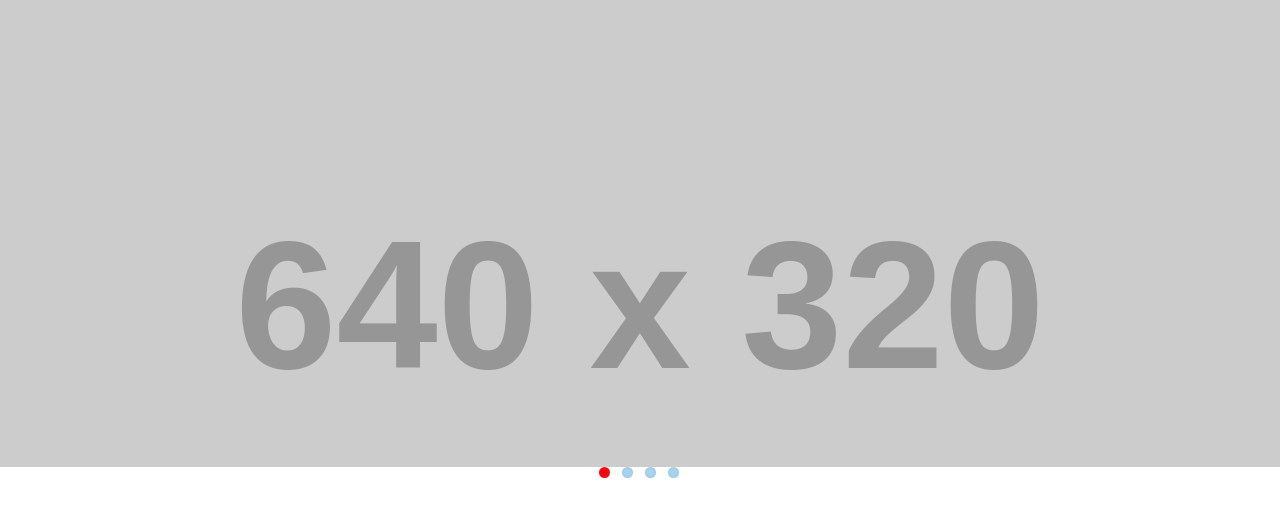
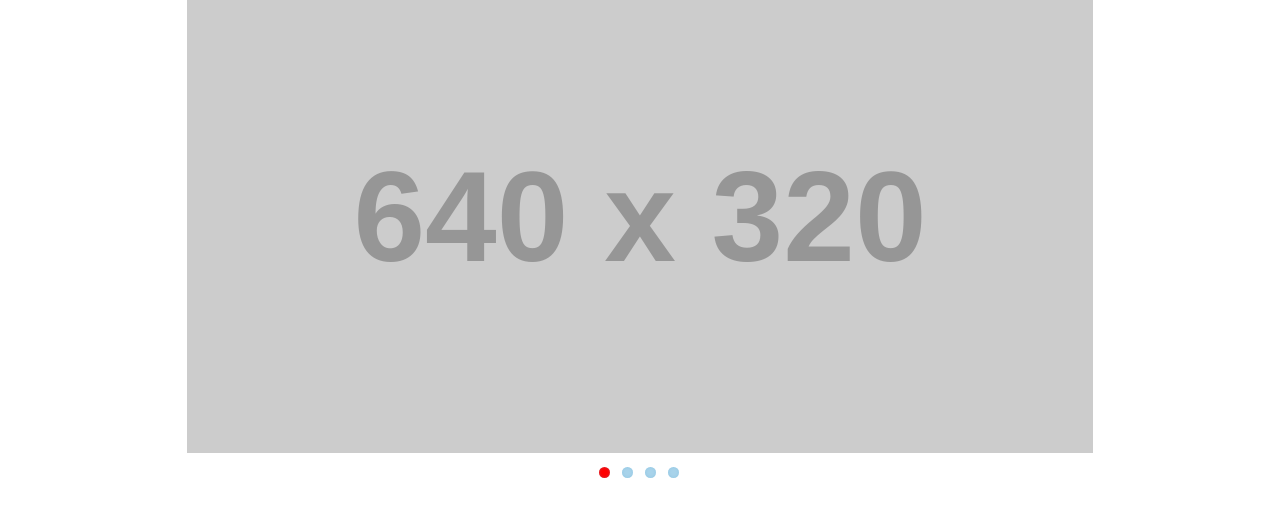
Before and after one commit to guilima/JS-slider-1, a plain HTML site: page index.html in a window 1280 px wide. Drawn offline with Linux system fonts and the light colour scheme; placeholder pictures from the web are drawn by us.

Commit message:
Update css

```diff
--- a/demostyle.css
+++ b/demostyle.css
@@ -4,6 +4,11 @@ body {
 	padding: 0;
 }
 
+.carousel {
+	margin: auto;
+	max-width: 906px;
+	width: 100%;
+}
 
 /* Slider */
 .slides {
```
